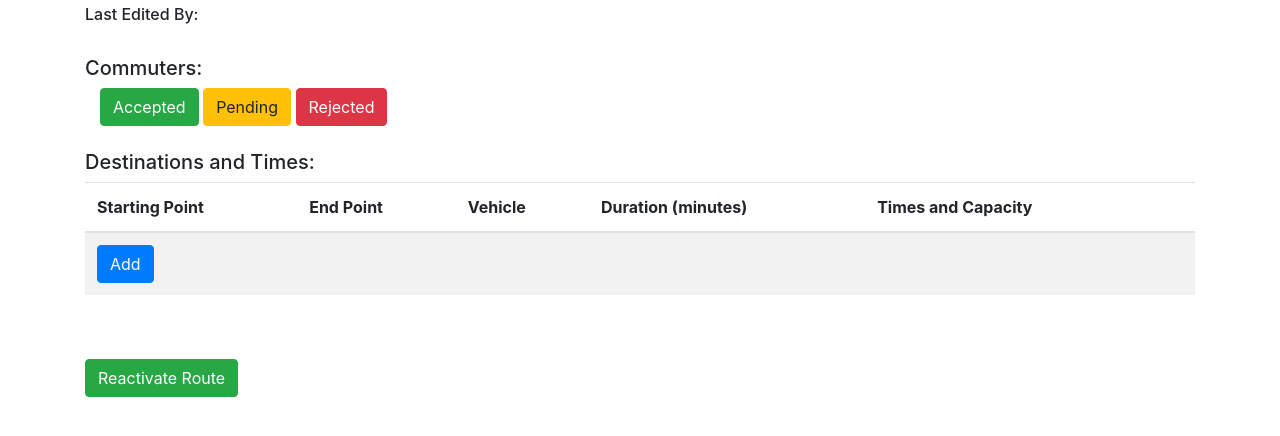
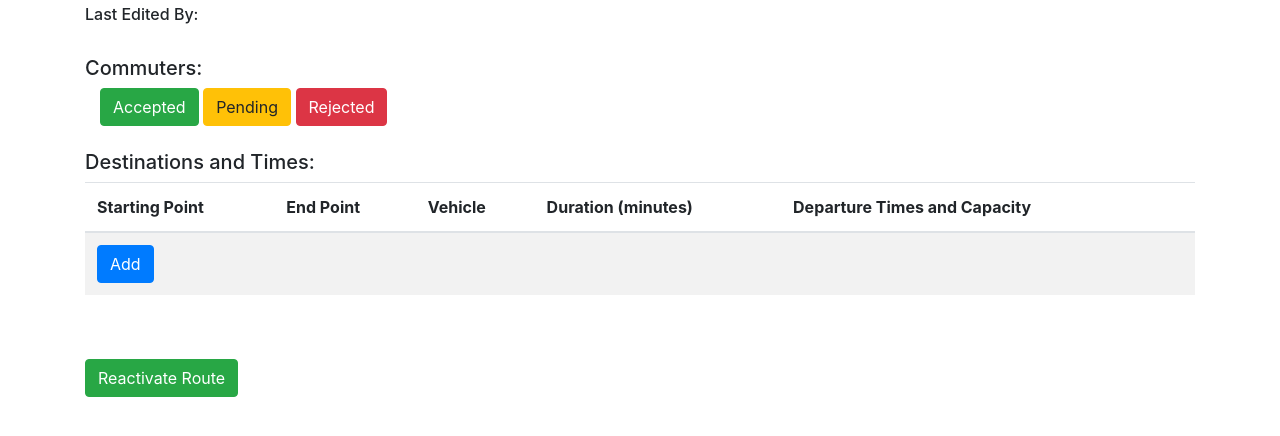
Before and after one commit to thisLexic/anti-covid, a Django app: template pasahero/employees/templates/detail_view.html in a window 1280 px wide. Shown: the part 144-580 px from the top of the page. Run offline with Django 3.2, Linux system fonts and the light colour scheme; the template is opened without the code that fills it, so the values that code supplies are empty; some libraries are stand-ins or nearby versions.

Commit message:
made employees page for route details more understadable

```diff
--- a/pasahero/employees/templates/detail_view.html
+++ b/pasahero/employees/templates/detail_view.html
@@ -32,7 +32,7 @@
       <th scope="col">End Point</th>
       <th scope="col">Vehicle</th>
       <th scope="col">Duration (minutes)</th>
-      <th scope="col">Times and Capacity</th>
+      <th scope="col">Departure Times and Capacity</th>
       <th scope="col"></th>
     </tr>
   </thead>
```
